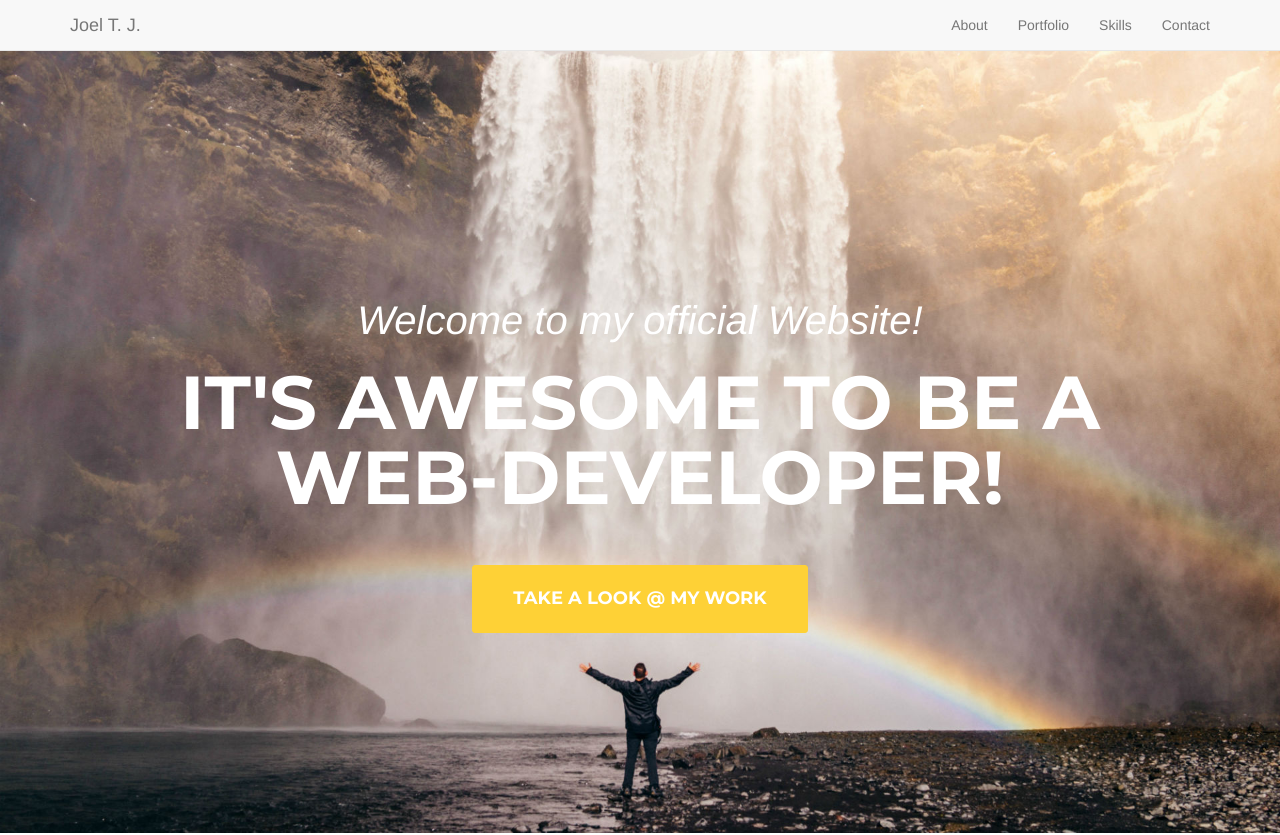
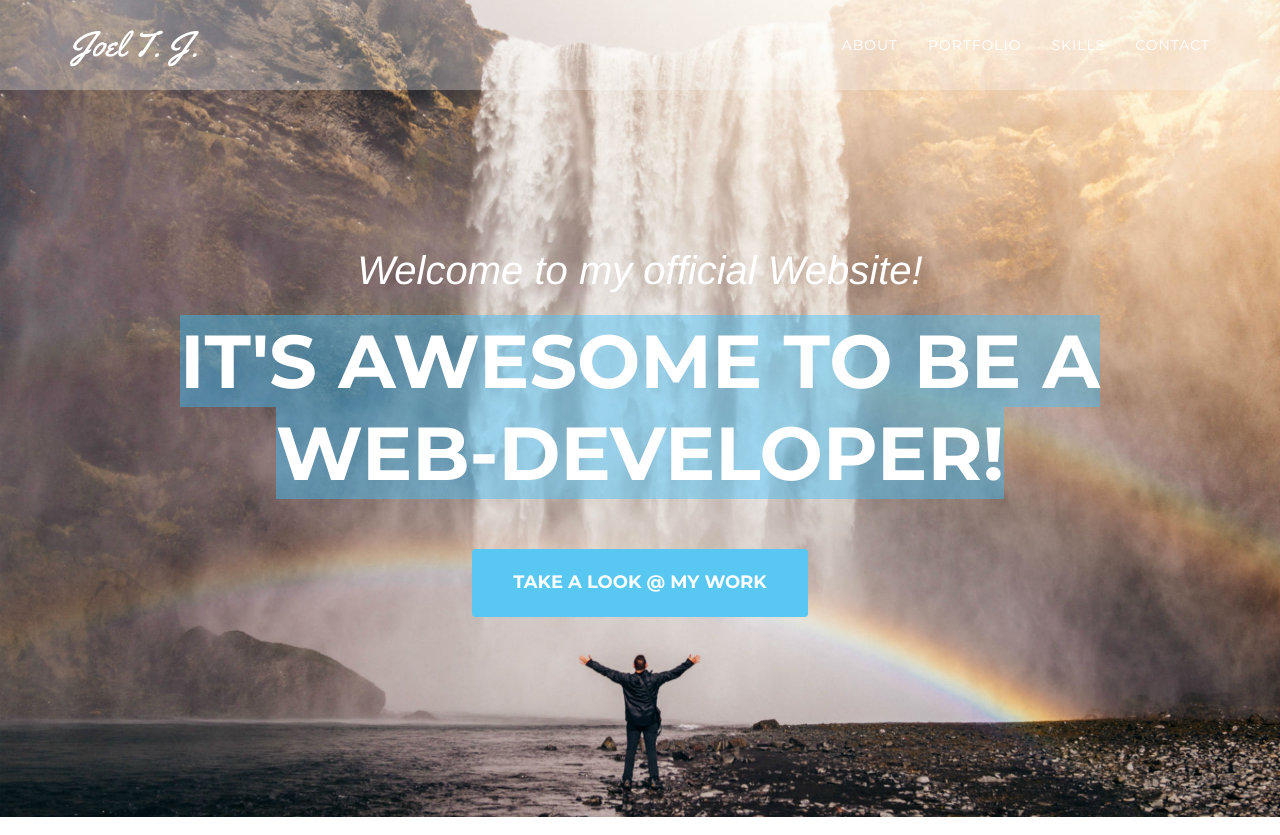
Before and after one commit to joeltj8/joeltj8.github.io, a plain HTML site: page index.html in a window 1280 px wide. Shown: the top 835 px of the page. Drawn offline with nearby package versions, Linux system fonts and the light colour scheme; a web font is replaced by a local one.

Commit message:
Changed stylesheet

```diff
--- a/css/joeltj.css
+++ b/css/joeltj.css
@@ -32,7 +32,7 @@ header .intro-text .intro-heading {
 
 @media (min-width: 768px) {
   header .intro-text {
-    padding-top: 300px;
+    padding-top: 250px;
     padding-bottom: 200px;
   }
   header .intro-text .intro-lead-in {
@@ -55,8 +55,8 @@ header .intro-text .intro-heading {
 
 .btn-xl {
   color: #ffffff;
-  background-color: #fed136;
-  border-color: #fed136;
+  background-color: #58C8F3;
+  border-color: #58C8F3;
   font-family: "Montserrat", "Helvetica Neue", Helvetica, Arial, sans-serif;
   text-transform: uppercase;
   font-weight: 700;
@@ -70,8 +70,8 @@ header .intro-text .intro-heading {
 .btn-xl.active,
 .open .dropdown-toggle.btn-xl {
   color: #ffffff;
-  background-color: #fec503;
-  border-color: #f6bf01;
+  background-color: #03B9FE;
+  background-color: #03B9FE;
 }
 .btn-xl:active,
 .btn-xl.active,
@@ -100,3 +100,59 @@ fieldset[disabled] .btn-xl.active {
   color: #fed136;
   background-color: #ffffff;
 }
+
+/* Joel*/
+header .intro-heading span{
+  background: rgba(59, 192, 255, 0.43);
+  line-height: normal;
+}
+
+.navbar-default{
+  background-color: rgba(248,248,248,0.3);
+  border: none;
+}
+
+@media (min-width: 768px){
+  .navbar-default .navbar-brand {
+      font-size: 2.5em;
+      -webkit-transition: all 0.3s;
+      -moz-transition: all 0.3s;
+      transition: all 0.3s;
+  }
+  .navbar-default{
+        padding: 20px 0;
+  }
+}
+
+.navbar-default .navbar-brand {
+    color: #FFFFFF;
+    font-family: "Yellowtail", "Helvetica Neue", Helvetica, Arial, cursive;
+}
+
+.quote {
+    font-family: "Yellowtail", "Helvetica Neue", Helvetica, Arial, cursive;
+}
+
+@media (min-width: 768px) {
+  section {
+    padding: 150px 0;
+  }
+}
+
+.navbar-default .nav li a {
+    font-family: "Montserrat", "Helvetica Neue", Helvetica, Arial, sans-serif;
+    text-transform: uppercase;
+    font-weight: 400;
+    letter-spacing: 1px;
+    color: white;
+}
+
+.navbar-default .navbar-nav>li>a:hover {
+    color: #333;
+    background-color: #FFF;
+}
+
+.navbar-default .navbar-brand:hover {
+    color: #FFF;
+    background-color: rgba(59, 192, 255, 0.43);
+}
```
